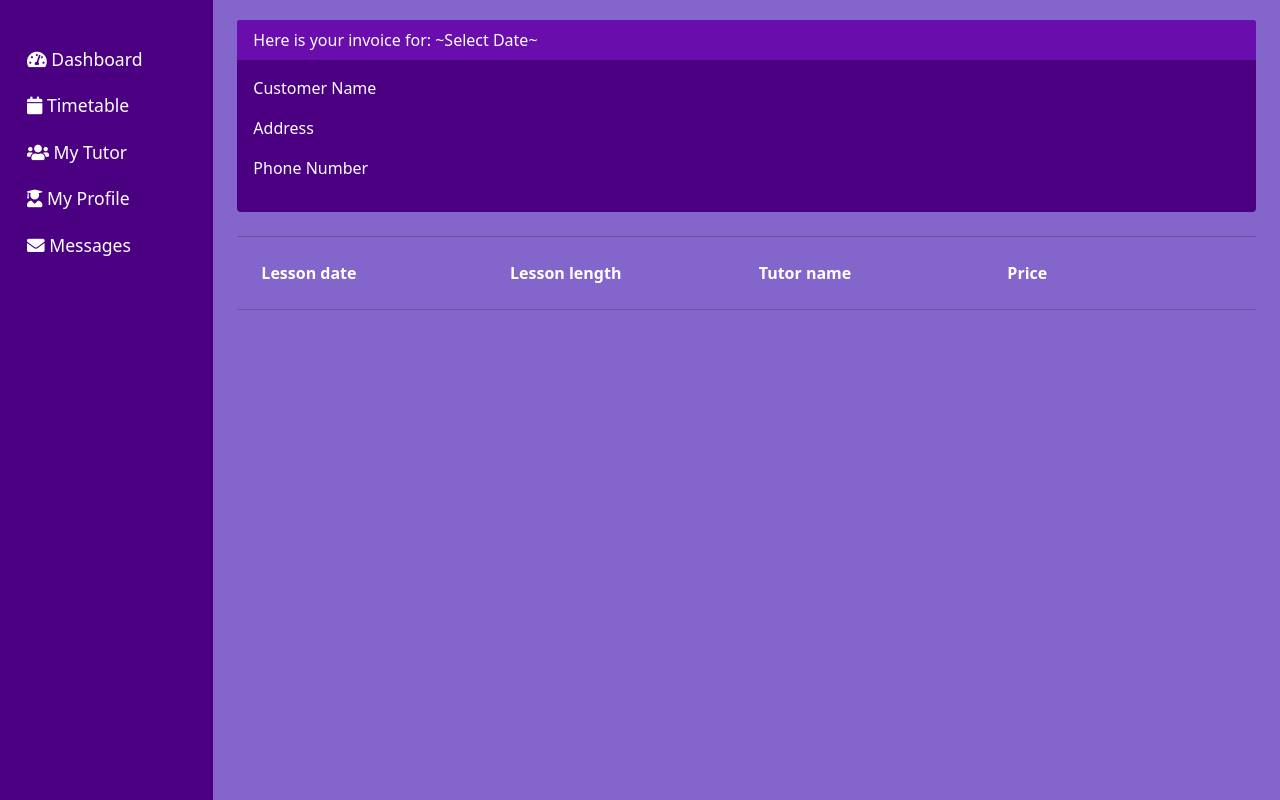
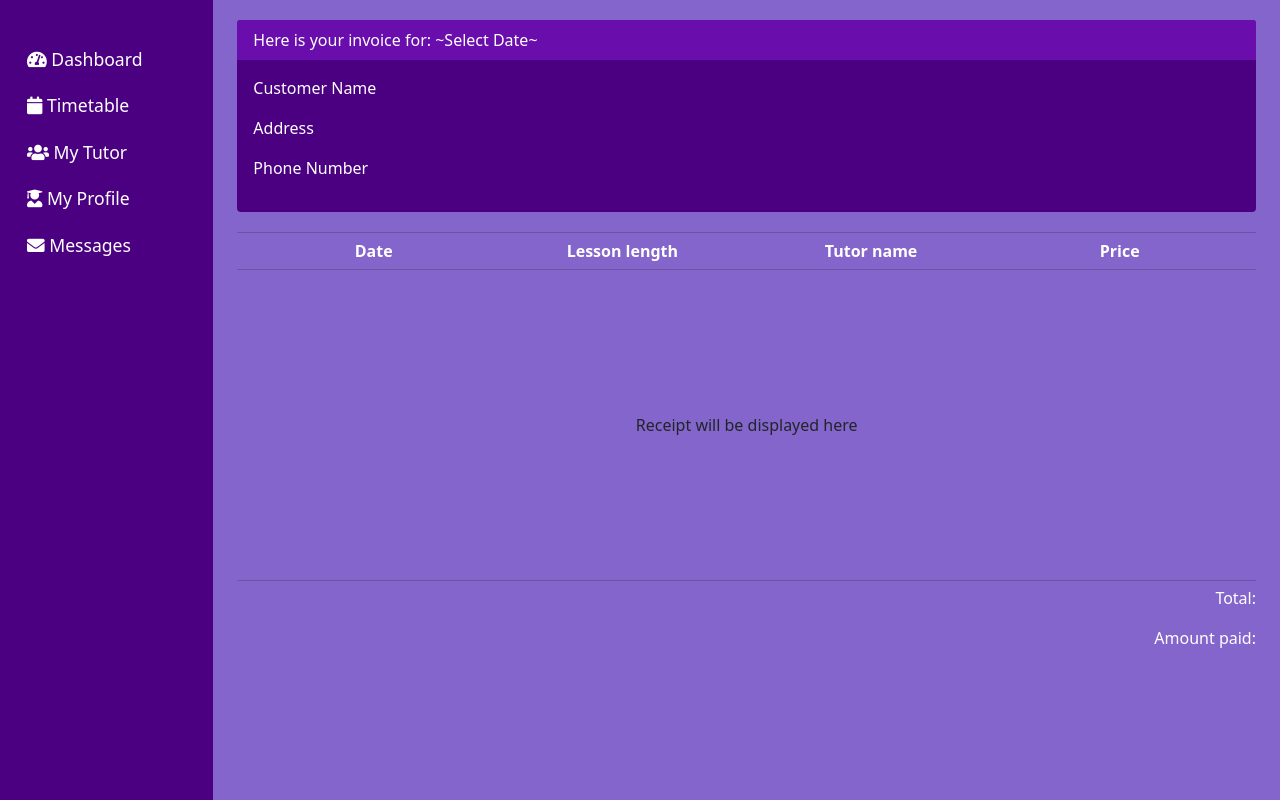
Before and after one commit to arhamzahid23571113/Team-Aardvark, a Django app: template tutorials/templates/invoice_page.html in a window 1280 px wide. Shown: the part 62-862 px from the top of the page. Run offline with Django 3.2, Linux system fonts and the light colour scheme; the template is opened without the code that fills it, so the values that code supplies are empty; some libraries are stand-ins or nearby versions.

Commit message:
Create basic frame for invoice

```diff
--- a/static/invoice_page.css
+++ b/static/invoice_page.css
@@ -1,10 +1,25 @@
 .invoice-page .card-header {
-    background-color: #6a0dad !important; /* Lighter purple for headers */
+    background-color: #4b0082 !important;
     border-bottom: none;
-    font-weight: 700 !important; /* Force bold text */
+    font-weight: bold;
+}
+
+.invoice-text {
+    color: #ffffff !important;
 }
 
 .invoice-titles {
     color: #ffffff;
     font-weight: bold;
+    margin-top: 1px;
+    margin-bottom: 1px;
 }
+
+hr.my-4 {
+    margin-top: 5px !important;
+    margin-bottom: 5px !important;
+}
+
+.invoice-text {
+    color: #ffffff !important;
+}
--- a/tutorials/templates/invoice_page.html
+++ b/tutorials/templates/invoice_page.html
@@ -12,10 +12,9 @@ Invoice Page {% endblock %} {% block extra_css %}
 </div>
 
 <hr class="my-4" />
-
-<div class="container text-start">
+<div class="container text-center">
   <div class="row justify-content-md-start">
-    <div class="col invoice-titles">Lesson date</div>
+    <div class="col invoice-titles">Date</div>
     <div class="col invoice-titles">Lesson length</div>
     <div class="col invoice-titles">Tutor name</div>
     <div class="col invoice-titles">Price</div>
@@ -23,4 +22,14 @@ Invoice Page {% endblock %} {% block extra_css %}
 </div>
 
 <hr class="my-4" />
+<div style="height: 300px; text-align: center; line-height: 300px">
+  Receipt will be displayed here
+</div>
+<hr class="my-4" />
+
+<div class="invoice-text" style="text-align: right">
+  <p>Total:</p>
+  <p>Amount paid:</p>
+</div>
+
 {% endblock %}
--- a/tutorials/views.py
+++ b/tutorials/views.py
@@ -152,7 +152,7 @@ def tutor_dashboard(request):
     return render(request, 'tutor_dashboard.html')
 
 
-#@login_required
+@login_required
 def student_dashboard(request):
     """Student-specific dashboard."""
     return render(request, 'student_dashboard.html')
@@ -161,6 +161,6 @@ def student_dashboard(request):
 def request_lesson(request):
     return render(request, 'request_lesson.html')
 
-#@login_required
+@login_required
 def invoice_page(request):
     return render(request, 'invoice_page.html')
```
